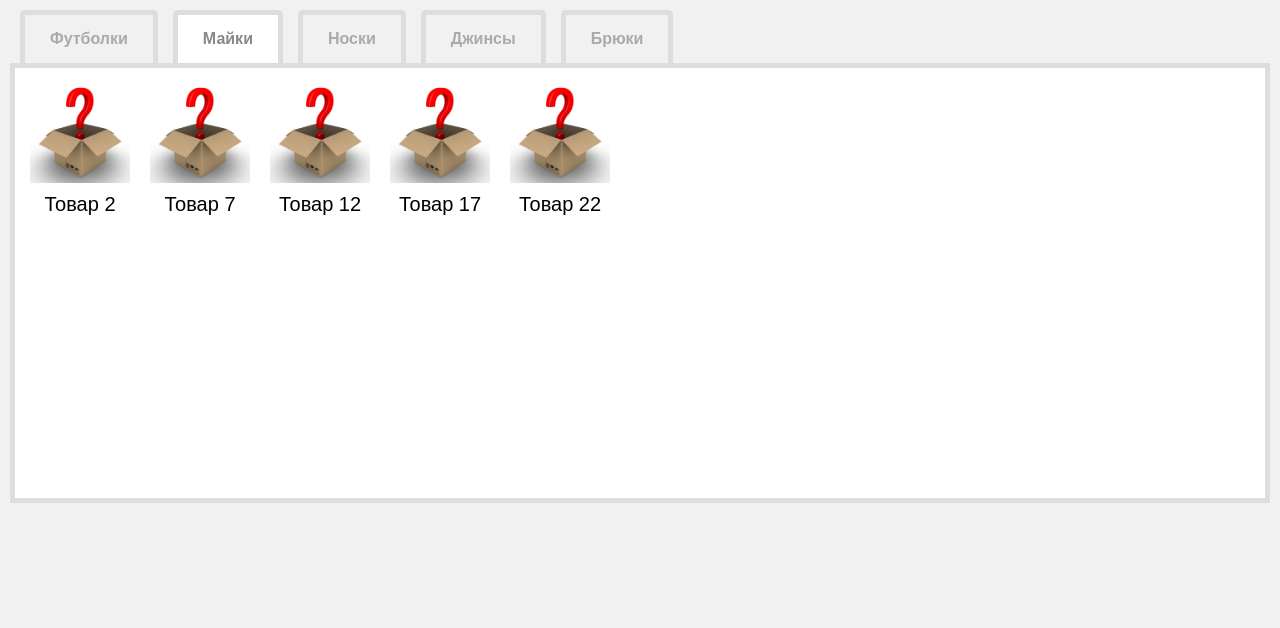
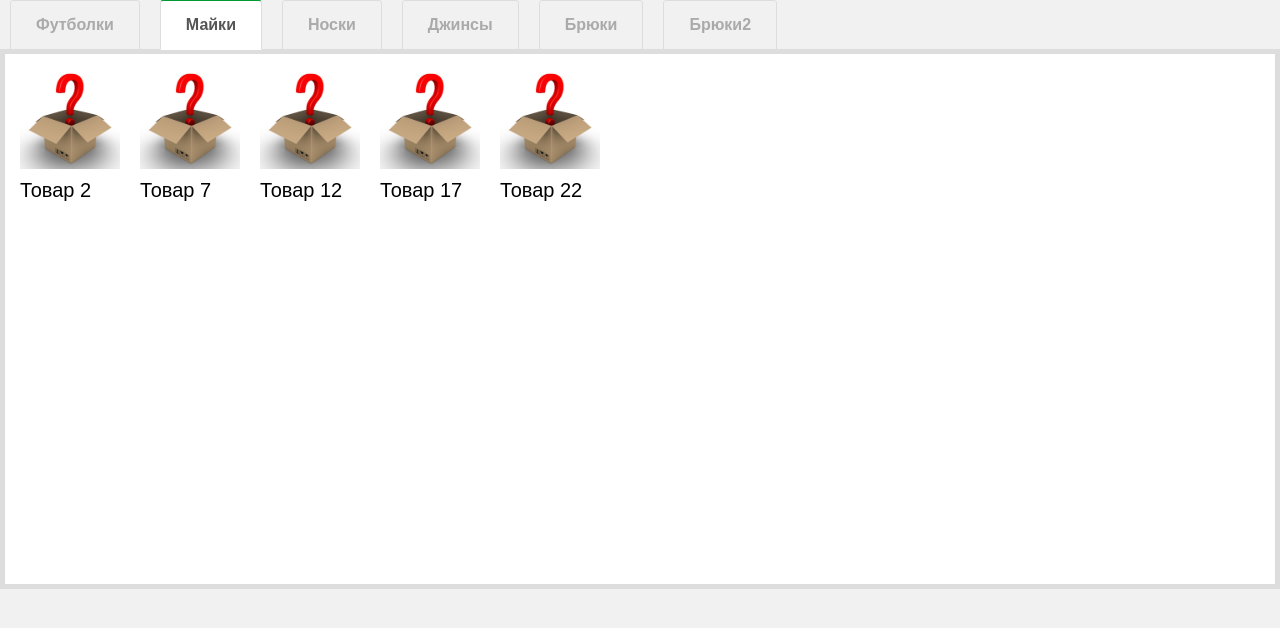
Before and after one commit to deniskeller/gildia-pro-trest, a website built with webpack: page src/index.html in a window 1280 px wide. Built offline with nearby package versions, Linux system fonts and the light colour scheme.

Commit message:
refactoring

```diff
--- a/src/index.js
+++ b/src/index.js
@@ -27,7 +27,7 @@ var products = [
   { productId: 23, productName: "Товар 23", categoryId: 3 },
   { productId: 24, productName: "Товар 24", categoryId: 4 },
   { productId: 25, productName: "Товар 25", categoryId: 5 },
-  // { productId: 26, productName: "Товар 27", categoryId: 6 },
+  { productId: 26, productName: "Товар 27", categoryId: 6 },
 ];
 
 var categories = [
@@ -36,36 +36,39 @@ var categories = [
   { categoryId: 3, categoryName: "Носки" },
   { categoryId: 4, categoryName: "Джинсы" },
   { categoryId: 5, categoryName: "Брюки" },
-  // { categoryId: 6, categoryName: "Брюки2" },
+  { categoryId: 6, categoryName: "Брюки2" },
 ];
 
 const navbar = document.querySelector(".navbar");
 const content = document.querySelector(".content");
-const containers = [];
 
-for (let i = 0; i < categories.length; i++) {
-  let navbar_item = document.createElement("span");
-  navbar_item.innerText = categories[i].categoryName;
-  navbar_item.classList.add("navbar__item");
-  navbar.appendChild(navbar_item);
 
-  navbar_item.addEventListener("click", () => {
-    activateTab(i);
-  });
-  let container = document.createElement("div");
-  container.classList.add("container");
+window.addEventListener("DOMContentLoaded", () => {
 
-  for (let j = 0; j < products.length; j++) {
-    if (products[j].categoryId === categories[i].categoryId) {
-      let productsNode = document.createElement("div");
-      productsNode.classList.add("content__item");
-      productsNode.innerHTML = `
+  function renderList(tabs, elems) {
+    Object.values(tabs).forEach(cat => {
+
+    const tab_item = document.createElement('div');
+    tab_item.classList.add("tab_item");
+    tab_item.innerHTML = `${cat.categoryName}`;
+    navbar.appendChild(tab_item);
+
+    const section = document.createElement('section');
+    section.classList.add("section");
+    content.appendChild(section);
+
+    Object.values(elems).forEach((product) => {
+      if (cat.categoryId == product.categoryId) {
+        const item = document.createElement('section');
+        item.classList.add("item");
+        item.innerHTML =
+          `<div class="item">
             <div class="item-img">
               <a href="#image">
                 <img src="${image || "https://via.placeholder.com/100"}">
               </a>
               <a
-                id="${products[j].productId}"
+                id="${product.productId}"
                 href="#"
                 class="full"
                 style="background-image:url(${
@@ -73,31 +76,42 @@ for (let i = 0; i < categories.length; i++) {
                 })">
               </a>
             </div>
-            <div class="item-title">${products[j].productName}</div>
+            <div class="item-title">${product.productName}</div>
+          </div>
         `;
-      container.appendChild(productsNode);
-    }
+        section.appendChild(item);
+        }
+      })
+    })
   }
-  content.append(container);
-  containers.push(container);
-}
 
-function activateTab(index) {
-  const navbar_item = document.querySelectorAll(".navbar__item");
-  navbar_item[index].classList.add("active");
-  navbar.onclick = function (e) {
-    for (let i = 0; i < navbar_item.length; i++) {
-      navbar_item[i].classList.remove("active");
-    }
-    e.target.classList.add("active");
-  };
-  deactivateAllTabs();
-  containers[index].classList.remove("hide");
-}
-activateTab(1);
+  renderList(categories, products);
 
-function deactivateAllTabs() {
-  containers.forEach((container) => {
-    container.classList.add("hide");
+  const container = document.querySelectorAll('.section');
+  const tabs = document.querySelectorAll('.tab_item');
+
+  function hideTabContent() {
+    container.forEach((item) => {
+      item.style.display = "none";
+    });
+    tabs.forEach((item) => {
+      item.classList.remove('active');
+    });
+  }
+  function showTabContent(i = 1) {
+    container[i].style.display = 'flex';
+    tabs[i].classList.add('active');
+  }
+  hideTabContent();
+  showTabContent();
+
+  navbar.addEventListener("click", (e) => {
+    let target = e.target;
+    tabs.forEach((item, index) => {
+      if (target == item || target.parentNode == item) {
+        hideTabContent();
+        showTabContent(index);
+      }
+    });
   });
-}
+})
--- a/src/styles/main.css
+++ b/src/styles/main.css
@@ -6,55 +6,61 @@ body {
   height: 100vh;
 }
 
-#app {
+.app {
+  min-width: 520px;
+  max-width: 800px;
+  padding: 0px;
+  margin: 0 auto;
   padding: 10px 10px 0px;
 }
 
-.content .container {
+.section {
+  display: flex;
+  flex-direction: row;
+  flex-wrap: wrap;
   padding: 15px;
   background: #fff;
   border: 5px solid #ddd;
-  height: 100%;
-  min-height: 400px;
-  display: flex;
-  flex-direction: row;
-  flex-wrap: wrap;
+  min-height: 500px;
 }
+
 .navbar {
   padding-left: 10px;
   padding-right: 10px;
 }
-.navbar > .navbar__item {
+
+.tab_item {
   display: inline-block;
-  margin-right: 15px;
+  margin: 0 0 -1px;
   padding: 15px 25px;
   font-weight: 600;
   text-align: center;
   color: #aaa;
   border: 5px solid #ddd;
-  border-width: 5px 5px 0px 5px;
+  border-width: 1px 1px 1px 1px;
   background: #f1f1f1;
-  border-radius: 5px 5px 0 0;
+  border-radius: 3px 3px 0 0;
+  margin-right: 20px;
 }
 
-.navbar .navbar__item:hover {
+.tab_item:hover {
   color: #888;
   cursor: pointer;
 }
-.navbar__item.active {
-  color: #888;
-  background: white;
+
+.active {
+  color: #555;
+  border-top: 1px solid #009933;
+  border-bottom: 1px solid #fff;
+  background: #fff;
 }
 
-.hide {
-  display: none !important;
-}
-.content .container .content__item {
+.item {
   width: 100px;
   height: 100px;
-  text-align: center;
   margin-right: 20px;
 }
+
 .item-img {
   width: 100px;
   height: 100px;
@@ -96,13 +102,3 @@ img {
 a:focus + .full {
   display: block;
 }
-
-@media (max-width: 720px) {
-  .navbar > .navbar__item {
-    display: block;
-    margin-right: 0px;
-  }
-}
-.kek {
-  float: left;
-}
```
